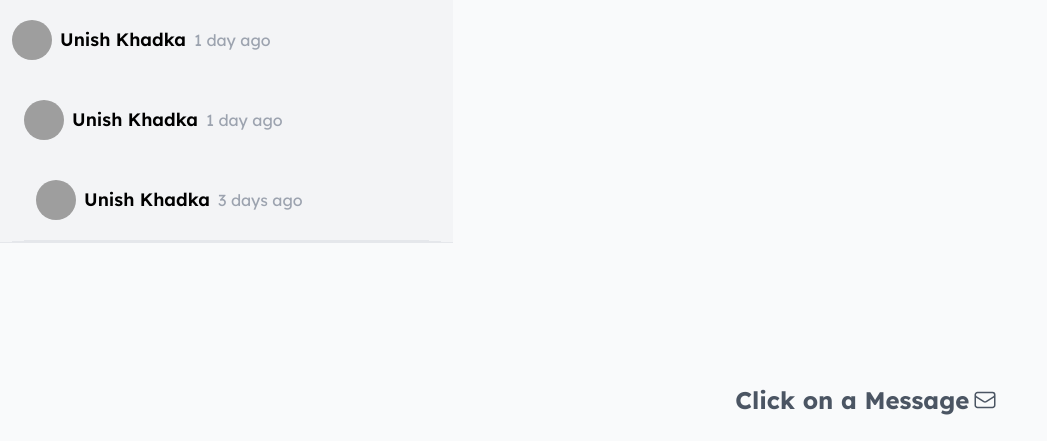
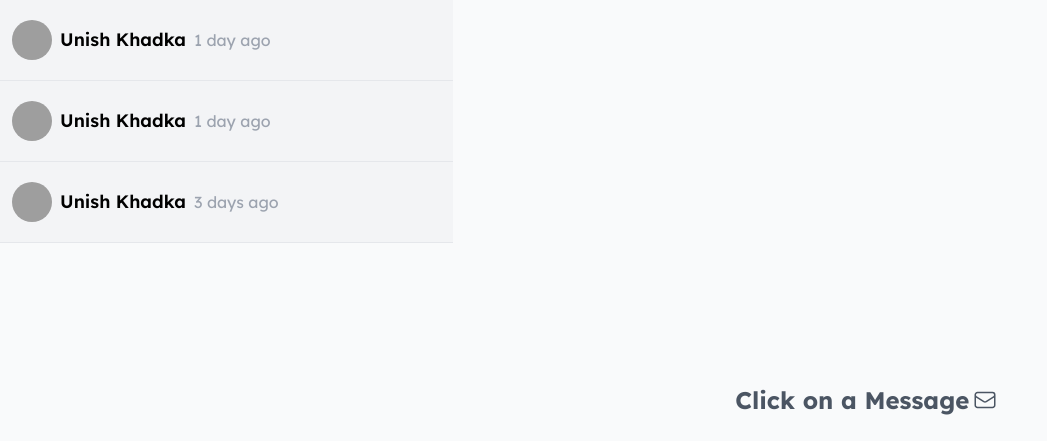
Before and after one commit to Zeusangis/django-real-estate, a Django app: page /inbox/ in a window 1280 px wide. Shown: the part 76-517 px from the top of the page, without its empty margins (0-1047 px from the left). Run offline with Django 5.2, Linux system fonts and the light colour scheme; a user stored in the database is signed in; data comes from the database, SQL or seed files in the repository; both versions use the stored data as it was after the commit; some libraries are stand-ins or nearby versions; grey boxes are pictures that could not be loaded.

Commit message:
Implement chat initiation from agent profile and update inbox sidebar styling

```diff
--- a/spacenest/templates/spacenest/inbox_sidebar.html
+++ b/spacenest/templates/spacenest/inbox_sidebar.html
@@ -1,10 +1,10 @@
 <section class="flex flex-col w-full bg-gray-50 md:min-h-screen overflow-y-scroll">
     <div class="divide-y">
  {% if mailboxes %}
+ <div class="transition bg-gray-100">
  {% for mail in mailboxes %}
- <div class="transition bg-gray-100 hover:bg-indigo-100 px-3 border-b">
  <a href="{% url "inbox_single" mail.id %}">
-   <div  class="flex justify-between items-center py-5">
+   <div  class="flex justify-between items-center py-5 px-3 border-b hover:bg-indigo-100">
     <div class="flex items-center gap-2">
       <img src="{{opposite_user.profile_image.url}}" alt="profile" class="w-10 h-10 rounded-full object-cover">
       <div>
--- a/spacenest/views.py
+++ b/spacenest/views.py
@@ -346,6 +346,14 @@ def contact(request):
 
 
 def inbox(request):
+    if request.method == "POST":
+        receiver_id = request.POST.get("receiver")
+        receiver = User.objects.get(id=receiver_id)
+        print(receiver)
+        sender = request.user
+        Mailbox.objects.create(sender=sender, receiver=receiver)
+        messages.success(request, "You can now chat with the agent!")
+
     # Fetch mailboxes related to the user
     mailboxes = Mailbox.objects.select_related("sender", "receiver").filter(
         Q(receiver=request.user) | Q(sender=request.user)
```
Also changed, not shown: spacenest/templates/spacenest/agent.html (+5 -3 lines), db.sqlite3.
